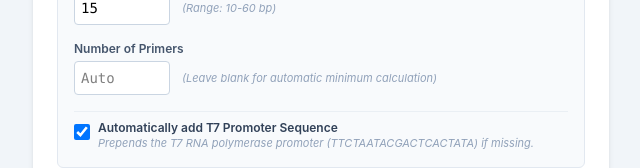
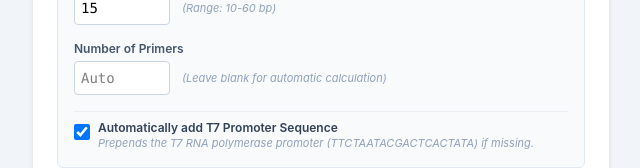
Before and after one commit to Achenson/primerize-1d-local, a React (Vite) app: page / in a window 1280 px wide. Both pictures are taken after a click on the button "Show Advanced Design Settings". Shown: the part 400-568 px from the top of the page, without its empty margins (319-959 px from the left). Built offline with nearby package versions, Linux system fonts and the light colour scheme.

Commit message:
more accurate nr of primers label

```diff
--- a/src/components/Settings.tsx
+++ b/src/components/Settings.tsx
@@ -182,7 +182,7 @@ export default function Settings({
                             max={50}
                             />
                             <span className="text-[11px] text-slate-400 italic shrink-0">
-                            (Leave blank for automatic minimum calculation)
+                            (Leave blank for automatic calculation)
                             </span>
                             </div>
                             </div>
```
